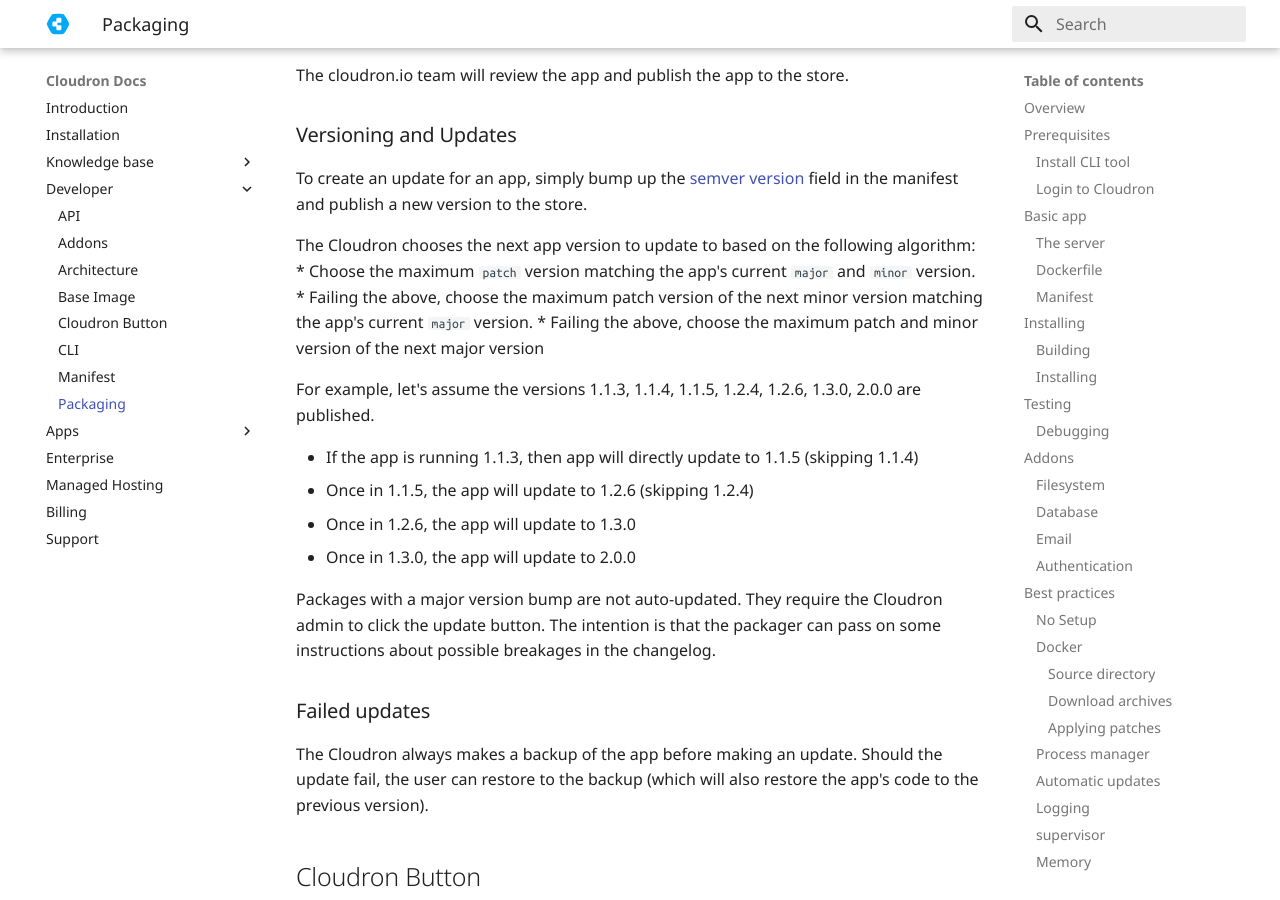
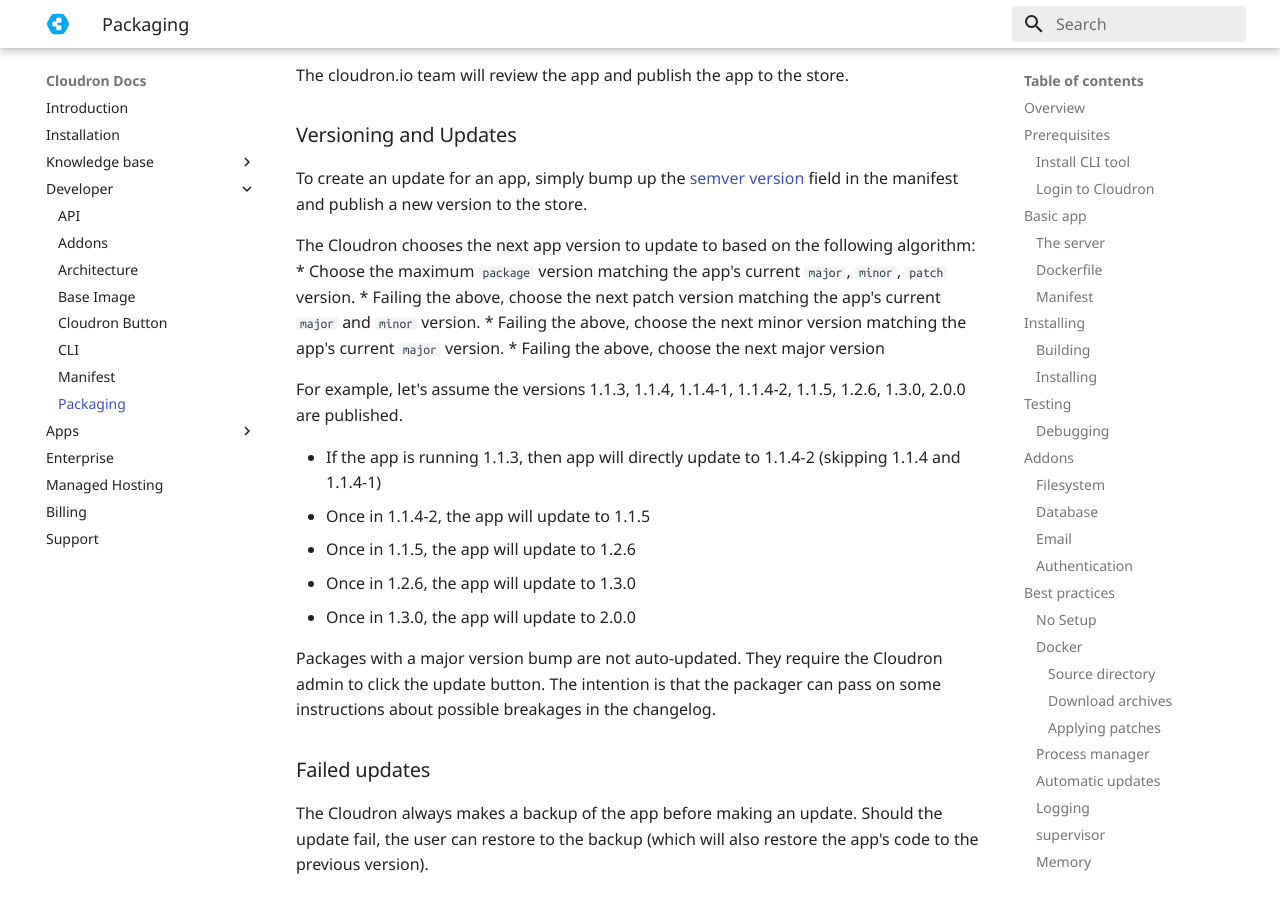
Before and after one commit to M-arcus/cloudron-docs, an MkDocs documentation site: the page built from docs/documentation/developer/packaging.md, in a window 1280 px wide and 900 px high, scrolled down 16362 px. Built offline with MkDocs 1.6.1 and Material for MkDocs 9.7.7, drawn with Linux system fonts in a browser that asks for light colours; old or Windows-style settings are respelled for this version of MkDocs.

Commit message:
doc: package version

```diff
--- a/docs/documentation/developer/packaging.md
+++ b/docs/documentation/developer/packaging.md
@@ -749,14 +749,16 @@
 the manifest and publish a new version to the store.
 
 The Cloudron chooses the next app version to update to based on the following algorithm:
-* Choose the maximum `patch` version matching the app's current `major` and `minor` version.
-* Failing the above, choose the maximum patch version of the next minor version matching the app's current `major` version.
-* Failing the above, choose the maximum patch and minor version of the next major version
+* Choose the maximum `package` version matching the app's current `major`, `minor`, `patch` version.
+* Failing the above, choose the next patch version matching the app's current `major` and `minor` version.
+* Failing the above, choose the next minor version matching the app's current `major` version.
+* Failing the above, choose the next major version
 
-For example, let's assume the versions 1.1.3, 1.1.4, 1.1.5, 1.2.4, 1.2.6, 1.3.0, 2.0.0 are published.
+For example, let's assume the versions 1.1.3, 1.1.4, 1.1.4-1, 1.1.4-2, 1.1.5, 1.2.6, 1.3.0, 2.0.0 are published.
 
-* If the app is running 1.1.3, then app will directly update to 1.1.5 (skipping 1.1.4)
-* Once in 1.1.5, the app will update to 1.2.6 (skipping 1.2.4)
+* If the app is running 1.1.3, then app will directly update to 1.1.4-2 (skipping 1.1.4 and 1.1.4-1)
+* Once in 1.1.4-2, the app will update to 1.1.5
+* Once in 1.1.5, the app will update to 1.2.6
 * Once in 1.2.6, the app will update to 1.3.0
 * Once in 1.3.0, the app will update to 2.0.0
 
```
